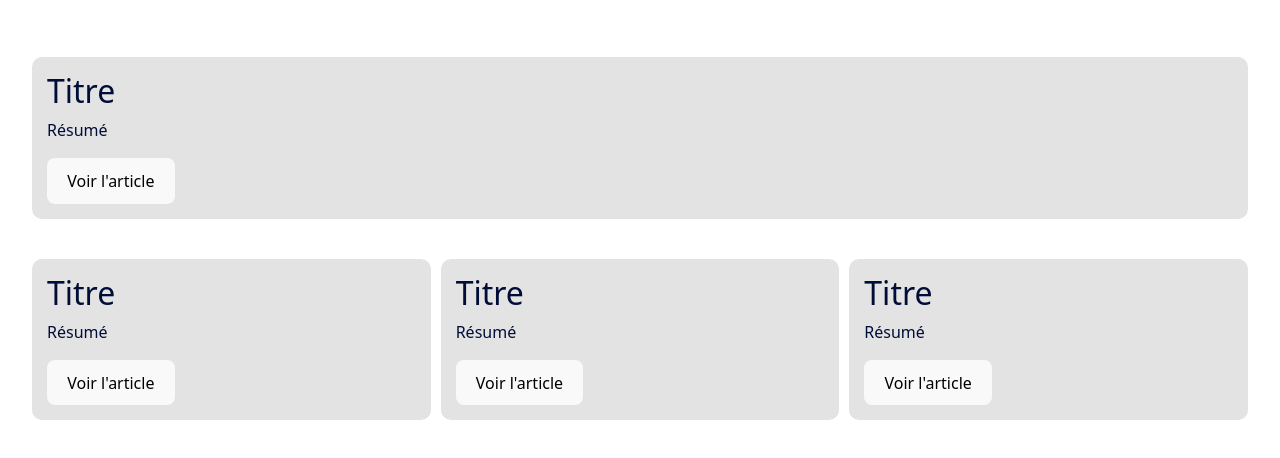
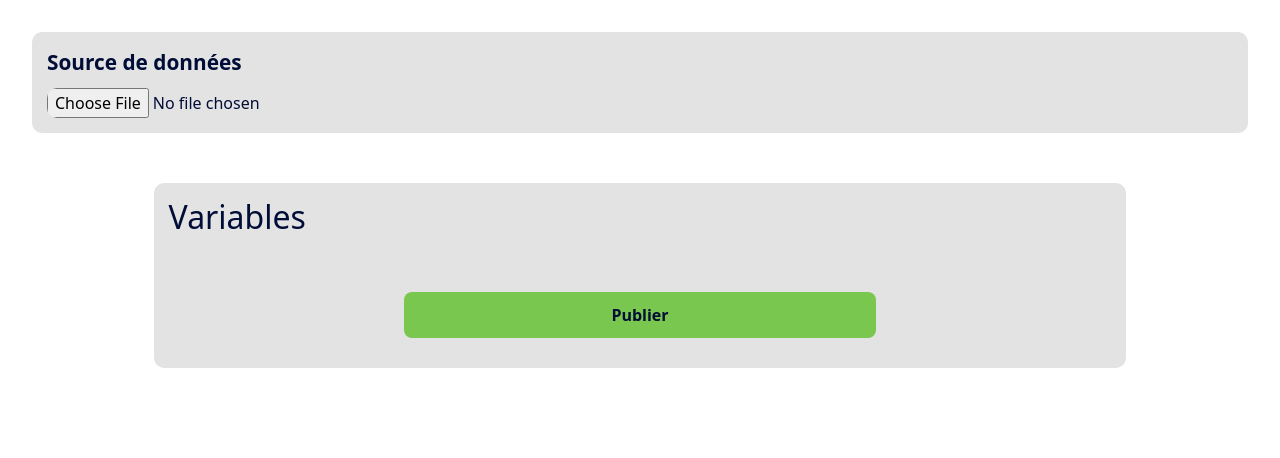
Before and after one commit to Lunicolorage/SAE5012, a React (Vite) app in the folder Front/: page / in a window 1280 px wide. Shown: the top 458 px of the page. Built offline with nearby package versions, Linux system fonts and the light colour scheme.

Commit message:
suite css Donnees + Articles

```diff
--- a/Front/src/App.css
+++ b/Front/src/App.css
@@ -1,5 +1,4 @@
 #root {
-  max-width: 1280px;
   margin: 0;
   padding: 2rem;
   /* text-align: center; */
@@ -16,74 +15,167 @@
   border-radius: 10px;
   color: #000D36;
   margin-bottom: 25px;
-
 }
 
 .importDonnees label{
   font-weight: bold;
-  font-size: 1.5em;
+  font-size: 1.3em;
 }
 
 .importDonnees input{
   cursor: pointer;
   border-radius: 10px;
+  width: 100%;
+  margin-top: 10px;
 }
-
 
 .variables{
   background-color: #E3E3E3;
   padding: 15px;
   border-radius: 10px;
   color: #000D36;
-  margin-top: 25px;
-  width: 70%;
+  width: 100%;
+  margin: 25px auto 0 auto;
 }
 
 .variables h2{
   margin-top: 0;
+  margin-bottom: 20px;
 }
 
 .typeVar{
-  margin-bottom: 10px;
+  margin-bottom: 15px;
   display: flex;
-  justify-content: space-between;
-  align-items: stretch;
-  padding: 0 5vw;
+  flex-direction: column;
+  gap: 5px;
+}
+
+.typeVar label{
+  font-weight: bold;
 }
 
 .typeVar select{
-  width: 50%;
+  width: 100%;
+  padding: 6px;
 }
 
 .publierButton{
   background-color: #7AC74F;
   color: #000D36;
-  width: 50%;
-  margin: 35px 25% 15px 25%;
+  width: 80%;
+  padding: 10px;
+  margin: 20px 10% 0 10%;
+  border-radius: 8px;
+  font-weight: bold;
+  cursor: pointer;
 }
+
+.tableContainer {
+  width: 100%;
+  overflow-x: auto;
+  margin-top: 20px;
+}
+
+table {
+  width: 100%;
+  border-collapse: collapse;
+  min-width: 500px;
+}
+
+table th, table td {
+  padding: 8px;
+  text-align: left;
+  border: 1px solid #000D36;
+  background-color: #efefef;
+}
+
+
+
+@media (min-width: 768px) {
+  .variables{
+    /* margin-top: 25px auto; */
+    width: 80%;
+  }
+
+  .typeVar{
+    display: flex;
+    flex-direction: row;
+    justify-content: space-between;
+    align-items: center;
+    padding: 0 5vw;
+  }
+
+  .typeVar select{
+    width: 50%;
+  }
+
+  .publierButton{
+    width: 50%;
+    margin: 35px 25% 15px 25%;
+  }
+}
+
+
 
 /* /////////////////////////////////////////////////////////////////////////////////////// */
 
 /* Articles.js ------------------------------------------------------------------------------- */
 
-main{
+main {
   /* à voir -> bootstrap ? */
   display: grid;
-  grid-template-columns: 1fr 1fr 1fr;
+  grid-template-columns: 1fr;
   width: 100%;
+  row-gap: 15px;
   column-gap: 10px;
-  row-gap: 15px;
 }
 
-main > :first-child{
-  grid-column-start: 1;
-  grid-column-end: 4;
+main > :first-child {
+  grid-column: 1;
 }
 
-.article{
+.article {
   background-color: #E3E3E3;
   padding: 15px;
   border-radius: 10px;
   color: #000D36;
   margin-top: 25px;
+  display: flex;
+  flex-direction: column;
 }
+
+.article p {
+  flex-grow: 1;
+}
+
+.buttonArticle {
+  background-color: #7AC74F;
+  color: #000D36;
+  width: 50%;
+  margin: 0 25%;
+}
+
+
+@media (min-width: 600px) {
+  main {
+    grid-template-columns: 1fr 1fr;
+  }
+
+  main > :first-child {
+    grid-column: 1 / 3;
+  }
+}
+
+
+@media (min-width: 1024px) {
+
+  main{
+    grid-template-columns: 1fr 1fr 1fr;
+  }
+
+  main > :first-child{
+    grid-column-start: 1;
+    grid-column-end: 4;
+  }
+
+}
--- a/Front/src/App.jsx
+++ b/Front/src/App.jsx
@@ -7,8 +7,8 @@ function App() {
 
   return (
     <div>
-      {/* <Donnees /> */}
-      <Articles/>
+      <Donnees />
+      {/* <Articles/> */}
     </div>
   )
 }
--- a/Front/src/components/ajoutDonnees/Donnees.jsx
+++ b/Front/src/components/ajoutDonnees/Donnees.jsx
@@ -39,6 +39,7 @@ function Donnees(){
                 <input type="file" name="csv" id='csv' accept=".csv" onChange={handleChange} required ></input>
             </div>
 
+            <div className="tableContainer">
                 <table border="1" cellPadding="5" cellSpacing="0">
                     <thead>
                         <tr>
@@ -57,6 +58,7 @@ function Donnees(){
                         ))}
                     </tbody>
                 </table>
+            </div>
 
 
             <div className="variables">
--- a/Front/src/components/index/Articles.jsx
+++ b/Front/src/components/index/Articles.jsx
@@ -2,7 +2,7 @@
 // à voir pour transmettre article + comment aller page de l'article
 function Articles(articles){
 
-    function handleClick(){} // à voir
+    // function handleClick(){} // à voir
 
     return(
         <main>
@@ -10,32 +10,32 @@ function Articles(articles){
                 <div>
                     <h2>{article.nom}</h2>
                     <p>{article.resume}</p>
-                    <button onClick={() => handleClick(article.id)}>Voir l'article</button>
+                    <button className="buttonArticle" onClick={() => handleClick(article.id)}>Voir l'article</button>
                 </div>
             ))} */}
 
             <div className="article">
                 <h2>Titre</h2>
-                <p>Résumé</p>
-                <button>Voir l'article</button>
+                <p>Lorem ipsum dolor sit amet, consectetur adipiscing elit. Donec volutpat felis vel orci viverra elementum. Phasellus ornare viverra mollis. Maecenas tempor in urna sed aliquet. Nam semper tempus imperdiet. Suspendisse sit amet ligula quis nulla consectetur dapibus. Duis dignissim pretium massa, et ornare risus sodales hendrerit. Cras egestas condimentum pellentesque. Proin ornare, ligula fringilla elementum porttitor, velit justo suscipit ligula, dapibus laoreet massa...</p>
+                <button className="buttonArticle">Voir l'article</button>
+            </div>
+
+            <div className="article">
+                <h2>Titre</h2>
+                <p>Lorem ipsum dolor sit amet, consectetur adipiscing elit. Donec volutpat felis vel orci viverra elementum. Phasellus ornare viverra mollis. Maecenas tempor in urna sed aliquet. Nam semper tempus imperdiet. Suspendisse sit amet ligula quis nulla consectetur dapibus. Duis dignissim pretium massa, et ornare risus sodales hendrerit. Cras egestas condimentum pellentesque. Proin ornare, ligula fringilla elementum porttitor, velit justo suscipit ligula, dapibus laoreet massa...</p>
+                <button className="buttonArticle">Voir l'article</button>
+            </div>
+
+            <div className="article">
+                <h2>Titre</h2>
+                <p>Lorem ipsum dolor sit amet, consectetur adipiscing elit. Donec volutpat felis vel orci viverra elementum. Phasellus ornare viverra mollis. Maecenas tempor in urna sed aliquet. Nam semper tempus imperdiet. Suspendisse sit amet ligula quis nulla consectetur dapibus. Duis dignissim pretium massa, et ornare risus sodales hendrerit. Cras egestas condimentum pellentesque. Proin ornare, ligula fringilla elementum porttitor, velit justo suscipit ligula, dapibus laoreet massa...</p>
+                <button className="buttonArticle">Voir l'article</button>
             </div>
 
             <div className="article">
                 <h2>Titre</h2>
                 <p>Résumé</p>
-                <button>Voir l'article</button>
-            </div>
-
-            <div className="article">
-                <h2>Titre</h2>
-                <p>Résumé</p>
-                <button>Voir l'article</button>
-            </div>
-
-            <div className="article">
-                <h2>Titre</h2>
-                <p>Résumé</p>
-                <button>Voir l'article</button>
+                <button className="buttonArticle">Voir l'article</button>
             </div>
 
 
```
Lines whose indentation alone changed are shown as unchanged.
